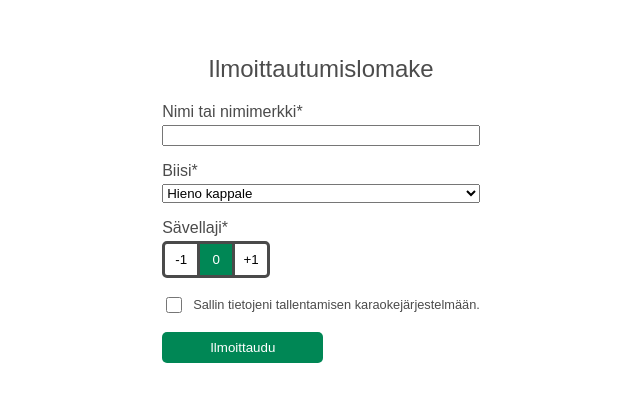
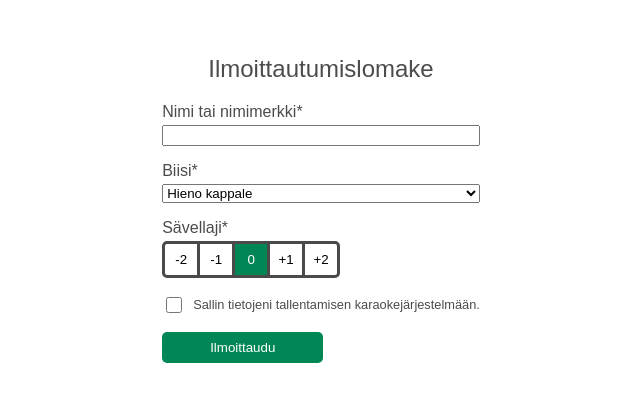
Before and after one commit to anonOstrich/karaoke-form, a React (Vite) app: page / in a window 1280 px wide. Shown: the part 201-602 px from the top of the page, without its empty margins (319-959 px from the left). Built offline with nearby package versions, Linux system fonts and the light colour scheme.

Commit message:
Each child except last has right border

```diff
--- a/src/components/Lomake.tsx
+++ b/src/components/Lomake.tsx
@@ -3,6 +3,9 @@ import PersonalInfoCheckbox from './PersonalInfoCheckbox';
 import FormField from './FormField';
 
 import './Lomake.css';
+
+const PITCH_OPTIONS = ['-2', '-1', '0', '+1', '+2'] as const;
+const DEFAULT_PITCH = '0';
 
 export default function Lomake() {
   return (
@@ -29,7 +32,7 @@ export default function Lomake() {
           </select>
         </FormField>
 
-        <PitchSelection options={['-1', '0', '+1']} defaultOption={'0'} />
+        <PitchSelection options={PITCH_OPTIONS} defaultOption={DEFAULT_PITCH} />
 
         <PersonalInfoCheckbox />
 
--- a/src/components/PitchSelection.css
+++ b/src/components/PitchSelection.css
@@ -6,16 +6,11 @@ ul {
   border: var(--border-width) solid var(--color-border-dark);
 }
 
-li:first-child {
-  border: none;
-}
-
 li:last-child {
   border: none;
 }
 
 li {
-  border-left: var(--border-width) solid var(--color-border-dark);
   border-right: var(--border-width) solid var(--color-border-dark);
 }
 
--- a/src/components/PitchSelection.tsx
+++ b/src/components/PitchSelection.tsx
@@ -2,17 +2,15 @@ import { useState } from 'react';
 import FormField from './FormField';
 import './PitchSelection.css';
 
-// Why not numbers? Might change later, more brittle
-
-// Can I choose String as default?
-// Does this help anything? Maybe with union types?
-// TEST!
-interface GenericPitchSelectionProps<T extends string> {
-  options: T[];
-  defaultOption: T;
+// Might be an easier option? But what I want: a tsc error if the defaultOption is not possible...
+interface GenericPitchSelectionProps<R extends string, T extends readonly R[]> {
+  options: T;
+  defaultOption: T[number];
 }
 
-export default function PitchSelection<T extends string>(props: GenericPitchSelectionProps<T>) {
+export default function PitchSelection<R extends string, T extends readonly R[]>(
+  props: GenericPitchSelectionProps<R, T>,
+) {
   const { options, defaultOption } = props;
 
   // Do the tests in one function?
```
